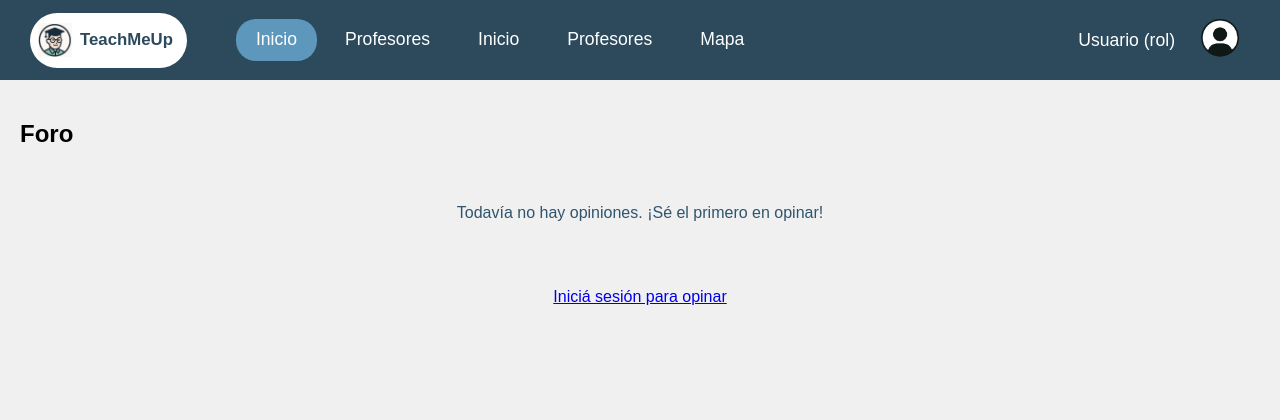
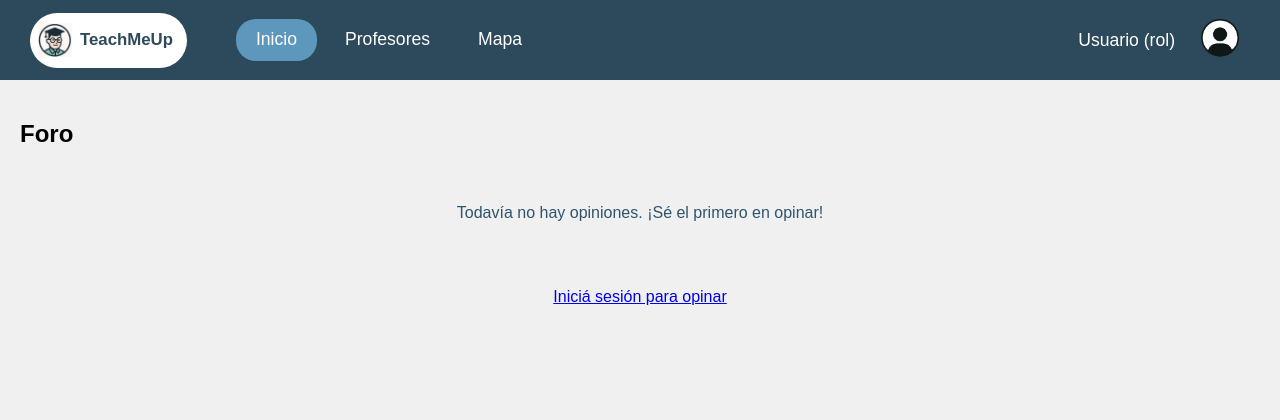
Before and after one commit to lautaro-lluebero/TeachMeUp, a Flask app: page /opiniones/ in a window 1280 px wide. Shown: the top 420 px of the page. Run offline with Flask 3, Linux system fonts and the light colour scheme.

Commit message:
layout.html

```diff
--- a/templates/layout.html
+++ b/templates/layout.html
@@ -68,21 +68,6 @@
             >Foro</a
           >
           {% endif %}
-          <!-- Inicio -->
-          <a
-            href="{{ url_for('routes_main.index') }}"
-            class="nav-item {% if request.endpoint == 'routes_main.index' %}active{% endif %}"
-          >
-            Inicio
-          </a>
-
-          <!-- Profesores -->
-          <a
-            href="{{ url_for('routes_profesores.listar_profesores') }}"
-            class="nav-item {% if request.endpoint == 'routes_profesores.listar_profesores' %}active{% endif %}"
-          >
-            Profesores
-          </a>
 
           <!-- NUEVO: botón Mapa -->
           <a
```
